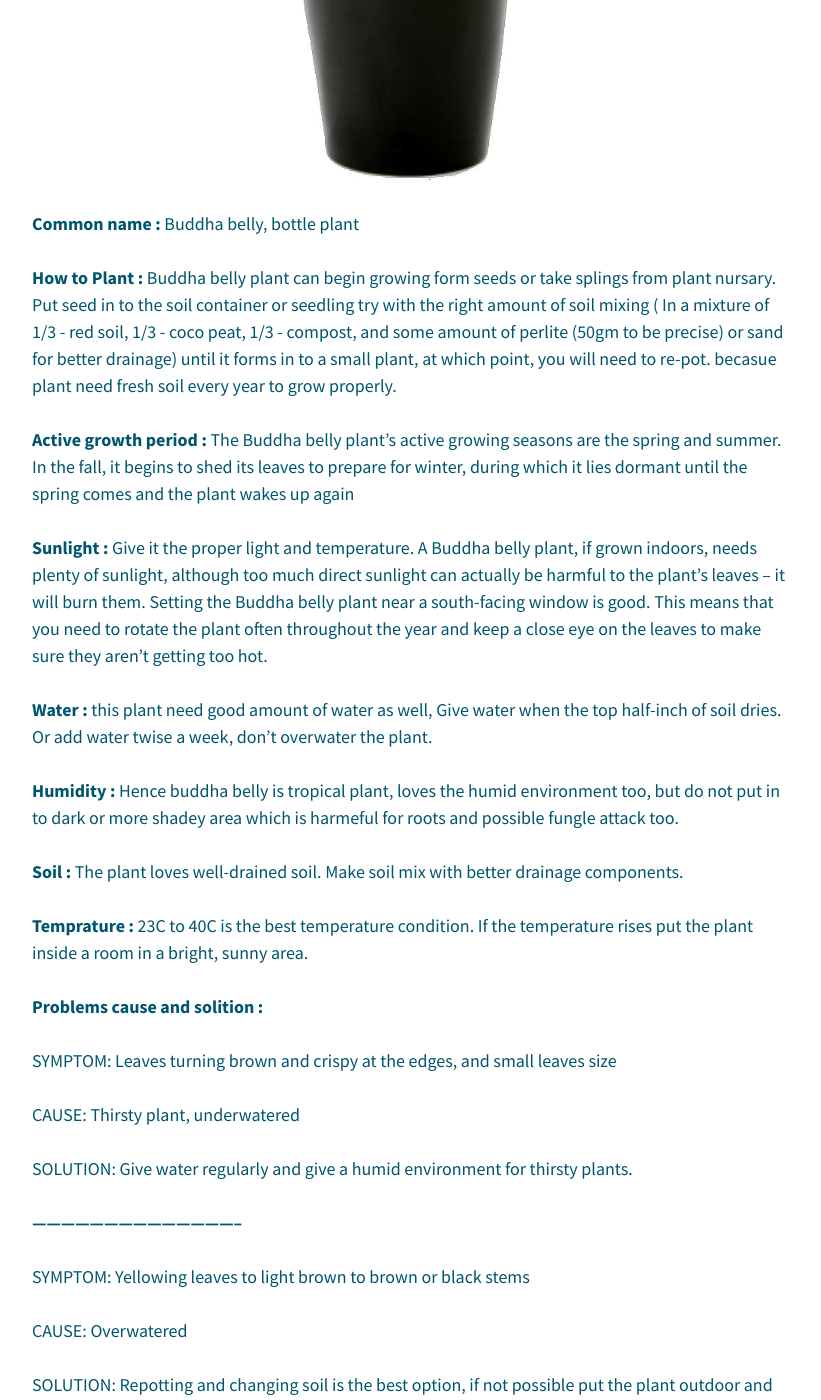
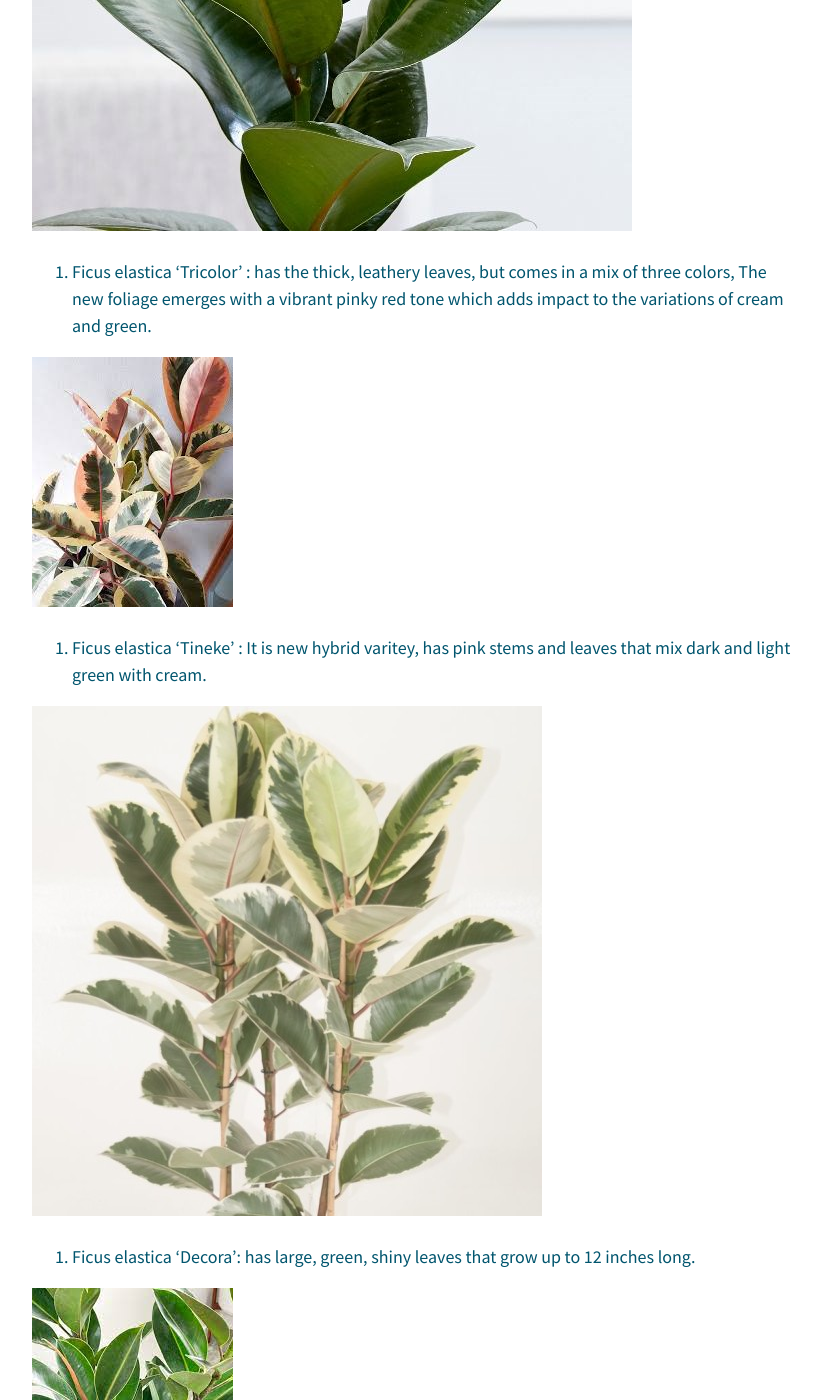
Before and after one commit to jankice/jankice.github.io, a Jekyll site: the page built from _posts/2022-06-14-Rubberplant.md, in a window 1280 px wide and 1400 px high, scrolled down 1099 px. Shown: the whole window, without its empty margins (343-1164 px from the left). Built offline with Jekyll 4.4.1, drawn with Linux system fonts in a browser that asks for light colours; nearby versions of some CDN libraries; comment, search, counter and statistics services are not loaded; some of the changed text lies outside the part shown.

Commit message:
rubberPlant

```diff
--- a/_config.yml
+++ b/_config.yml
@@ -92,7 +92,7 @@ defaults:
 
 # Site Author
 author:
-  name:
+  name: "Janki Gandhi"
   picture:
   email:
   twitter:
--- a/_data/authors.yml
+++ b/_data/authors.yml
@@ -1,8 +1,7 @@
 # Sample Authors
 # Remove file or replace with your own
 
-# Billy Rick:
-#   name: Billy Rick
+ name: Janki Gandhi
 #   picture: /images/bio-photo-2.jpg
 #   twitter: "@billyrick"
 #   links:
--- a/_posts/2022-06-14-Rubberplant.md
+++ b/_posts/2022-06-14-Rubberplant.md
@@ -10,44 +10,97 @@ tags:
 comments: true
 ---
 
-Jatropha podagrica is a tropical plant, they are unique plants that recieved their name **buddha belly** because of their round, swolloen like bellies, they are considered shrubs, yet they’re toxic, so they must be handled with care. Buddha belly plants require the proper care to thrive in the environment they’re in.
+Rubber plant is an evergreen tropical plant that can grow up to 50 feet. It can be grown indoors 8 to 10 feets as an ornamental plant.It is also tolerent to indoor light condition, and it also has air purifying property. It has been used for its latex sap to make rubber, hence its nicknames, rubber fig, and rubber tree
+
+**Scienctific name:** Ficus elastica
 
 **Type :**
 
-1) Jatropha podagrica
+The plant is a member of the banyan group within the fig genus, where the name ficus comes from. Its plant family is Moraceae, a group of tropical flowering plants with over 1100 species.
 
-![Photo 1: Jatropha podagrica](/assets/buddhabelly_1.jpeg)
+but the most common species are
 
-**Common name :** Buddha belly, bottle plant
+ 1. Ficus elastica ‘Robusta’ : it is the most common variety, with large green leaves. that can grow up to 20cm long.
+
+ ![Photo 1: Robusta](/assets/rubber_robusta.jpg)
+
+ 2. Ficus elastica ‘Tricolor’ : has the thick, leathery leaves, but comes in a mix of three colors, The new foliage emerges with a vibrant pinky red tone which adds impact to the variations of cream and green.
+
+ ![Photo 2: ‘Tricolor’](/assets/rubber_tricolor.jpg)
+
+  3. Ficus elastica ‘Tineke’ : It is new hybrid varitey, has pink stems and leaves that mix dark and light green with cream.
+
+![Photo 3: ‘Tineke’](/assets/rubber_tineke.jpg)
+
+ 4. Ficus elastica ‘Decora’: has large, green, shiny leaves that grow up to 12 inches long.
+
+ ![Photo 4: ‘Tineke’](/assets/rubber_decora.jpg)
+
+ 5. Ficus elastica ‘Doescheri’: has blotched leaves with pink accents on the stalks’ undersides.
+
+  ![Photo 5: ‘Doescheri’](/assets/rubber_decora.jpg)
+
+6. Ficus elastica ‘Burgundy’ has dark crimson leaves that appear almost black in certain lighting.
+  also called Black Prince. this is most common rubbur plant spices.
+
+![Photo 6: ‘Burgundy’](/assets/rubber_burgandy.jpg)
+
+7. 'Belize' or 'Red Ruby': is a greatly eye-catching house plant
+
+![Photo 7: 'Red Ruby'](/assets/rubber_red_ruby.jpg)
+
+8. Ficus elastica ‘Melany’ : Leaves are glossy, and bronze. 'Melany' will eventually develop as a dense, elegant shrub and will do well as a house plant in bright rooms.
+
+![Photo 8: ‘Melany’](/assets/rubber_melany.jpg)
+
+9. Ficus elastica yellow gem : Yellow Gem is a beautifully bright variety with glossy oval leaves that are variegated with vivid green and vibrant yellow
+![Photo 9: yellow gem](/assets/rubbur_yellow.jpg)
+
+10. Ficus elastica Dwarf : It looks like ‘Robusta’ silky green leaves, but small in size
+ ![Photo 10: ‘Dwarf’](/assets/rubber_dwarf.jpg)
+
+**Common name :**  Rubber Plant, Rubber tree
 
 **How to Plant :**
-Buddha belly plant can begin growing form seeds or take splings from plant nursary.
-Put seed in to the soil container or seedling try with the right amount of soil mixing ( In a mixture of 1/3 - red soil, 1/3 - coco peat, 1/3 - compost, and some amount of perlite (50gm to be precise) or sand for better drainage)
-until it forms in to a small plant, at which point, you will need to re-pot. becasue plant need fresh soil every year to grow properly.
+Rubber plants are easy to propagate. Simply cut off a stem and dip it in to a water after the sap has dried. Make sure each cutting is at least 4 - 6 inches long and includes atleat 2 - 3 leaf nodes. like
 
-**Active growth period :** The Buddha belly plant’s active growing seasons are the spring and summer. In the fall, it begins to shed its leaves to prepare for winter, during which it lies dormant until the spring comes and the plant wakes up again
+![Photo 11: leaf_node](/assets/leaf_node.webp)
 
-**Sunlight :** Give it the proper light and temperature. A Buddha belly plant, if grown indoors, needs plenty of sunlight, although too much direct sunlight can actually be harmful to the plant’s leaves – it will burn them. Setting the Buddha belly plant near a south-facing window is good. This means that you need to rotate the plant often throughout the year and keep a close eye on the leaves to make sure they aren’t getting too hot.
+Remove the bottom leaves from the cutting, leaving 2 or 3 leaves at the top.
+After 15 to 20 days you can see a small dot size white root, then after change water and keep it in to 3-4 days more
+after plant to soil with potting mix with equal amount of coco peat, pine bark (is a pine tree bark powdwr) or red soil, sand.
 
-**Water :** this plant need good amount of water as well, Give water when the top half-inch of soil dries. Or add water twise a week, don't overwater the plant.
+**Active growth period :** it is grow best in mid summur to late summer, before monsoon started.
 
-**Humidity :** Hence buddha belly is tropical plant, loves the humid environment too, but do not put in to dark or more shadey area which is harmeful for roots and possible fungle attack too.
+**Sunlight :** The Rubber Tree needs at least six to eight hours of light daily. This can be lower light at times, but it is best to give this species medium to bright light
 
-**Soil :** The plant loves well-drained soil. Make soil mix with better drainage components.
+**Water :** Apply water moderately, whenever the top one-inch of soil feels dry. Provide sufficient drainage to plant and avoid excess watering as it may cause root rot.
 
-**Temprature :** 23C to 40C is the best temperature condition. If the temperature rises put the plant inside a room in a bright, sunny area.
+**Humidity :** It can tolerate any level, including normal room humidity.
+
+**Soil :** Rubber plants require well-draining soil to avoid getting root rot. The soil needs to drain completely between waterings.
+
+**Temprature :** It is best for a temperature of 65°F to 85°F (18°C-30°C), and not let it go below 60°F (15°C). this plant is native to warm jungle climates!
 
 **Problems cause and solition :**
 
-SYMPTOM: Leaves turning brown and crispy at the edges, and small leaves size
+SYMPTOM: Leaves turning brown and crispy at the edges
 
-CAUSE: Thirsty plant, underwatered
+CAUSE: Thirsty plant, Underwatered
 
-SOLUTION: Give water regularly and give a humid environment for thirsty plants.
+SOLUTION: Give water regularly atleast once a week if indoor and twise a week for outdoor.
 
 **--------------------------------------------**
 
-SYMPTOM: Yellowing leaves to light brown to brown or black stems
+SYMPTOM: Bottom leaves falling off, fading leaves color
+
+CAUSE: Not receiving enough light
+
+SOLUTION: keep plan outdoor where it gets filtered sunlight. If plant already outdoor place it in brighter area
+
+**--------------------------------------------**
+
+SYMPTOM: Dropping leaves
 
 CAUSE: Overwatered
 
```
Also changed, not shown: other parts of _posts/2022-06-14-Rubberplant.md (+1 -1 lines), _posts/kotlin/2020-04-28-Backpressure.md (renamed from _posts/2020-04-28-Backpressure.md), _posts/kotlin/2022-04-20-Coroutines_basics.md (renamed from _posts/2022-04-20-Coroutines_basics.md), assets/leaf_node.webp (added), assets/rubber_burgandy.jpg (added), assets/rubber_decora.jpg (added), assets/rubber_doescheri.jpg (added), assets/rubber_dwarf.jpg (added), assets/rubber_melany.jpg (added), assets/rubber_red_ruby.jpg (added), assets/rubber_robusta.jpg (added), assets/rubber_tineke.jpg (added), assets/rubber_tricolor.jpg (added), assets/rubbur_yellow.jpg (added).
